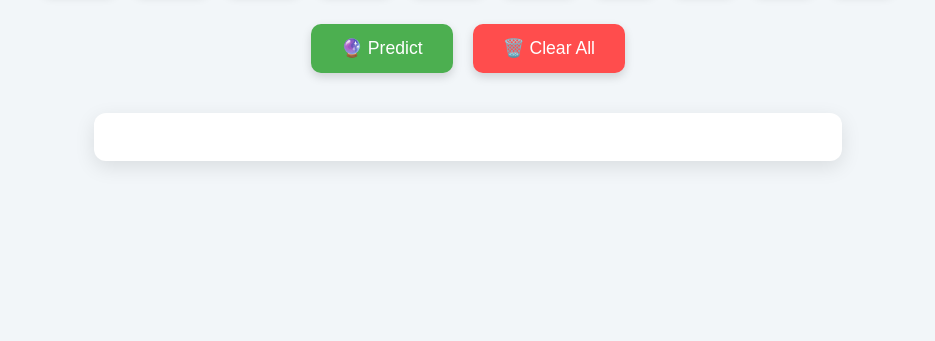
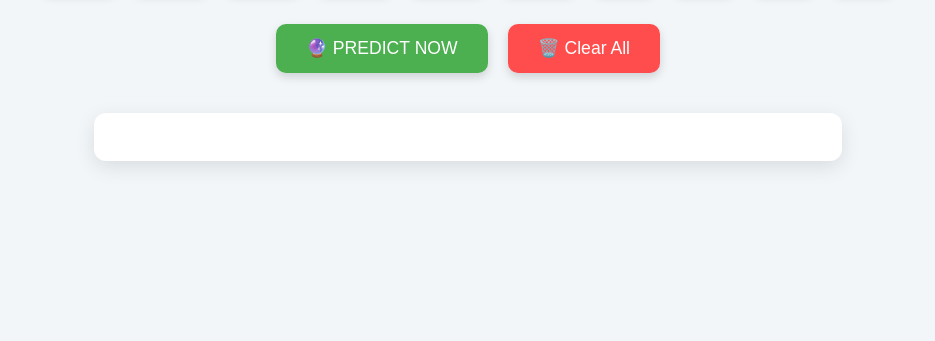
Before and after one commit to whendacha/emoji, a plain HTML site: page index.html in a window 1280 px wide. Shown: the part 459-800 px from the top of the page, without its empty margins (172-1107 px from the left). Drawn offline with Linux system fonts and the light colour scheme.

Commit message:
Update index.html

```diff
--- a/index.html
+++ b/index.html
@@ -40,7 +40,7 @@
   </div>
 
   <div class="btn-group">
-    <button id="predictBtn">🔮 Predict</button>
+    <button id="predictBtn">🔮 PREDICT NOW</button>
     <button id="clearBtn">🗑️ Clear All</button>
   </div>
 
```
